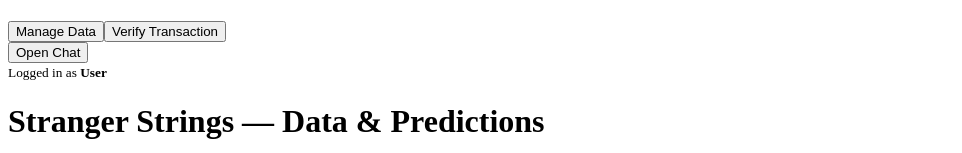
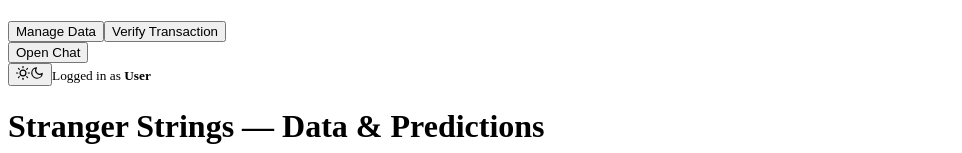
Before and after one commit to deniscovei/stranger_strings, a React (Vite) app in the folder frontend/: page / in a window 1280 px wide. Shown: the part 1429-1582 px from the top of the page, without its empty margins (0-962 px from the left). Built offline with nearby package versions, Linux system fonts and the light colour scheme; no server answers; the HTML template or start-up script is replaced by a standard one.

Commit message:
Improve dark mode button and add animation

```diff
--- a/frontend/src/components/ChatPage.jsx
+++ b/frontend/src/components/ChatPage.jsx
@@ -2,7 +2,6 @@ import React, { useState, useRef, useEffect } from 'react'
 import ReactMarkdown from 'react-markdown'
 import remarkGfm from 'remark-gfm'
 import { sendChatMessage } from '../api'
-import DarkModeToggle from '../components/DarkModeToggle'
 
 export default function ChatPage() {
   const [messages, setMessages] = useState([
@@ -115,12 +114,7 @@ export default function ChatPage() {
   }
 
   return (
-
     <div className="chat-page">
-      <div className="top-right-controls">
-        <DarkModeToggle />
-      </div>
-
       <div className="chat-page-header">
         <div>
           <h2>ClaudIA</h2>
--- a/frontend/src/components/DarkModeToggle.jsx
+++ b/frontend/src/components/DarkModeToggle.jsx
@@ -39,16 +39,50 @@ export default function DarkModeToggle() {
     return () => mq.removeEventListener?.('change', handler)
   }, [])
 
-  const toggle = () => setTheme(prev => (prev === 'dark' ? 'light' : 'dark'))
+  const toggle = async () => {
+    const newTheme = theme === 'dark' ? 'light' : 'dark'
+
+    // Check if View Transitions API is supported
+    if (!document.startViewTransition) {
+      // Fallback: just change theme
+      setTheme(newTheme)
+      return
+    }
+
+    // Use View Transitions API for smooth animation
+    await document.startViewTransition(() => {
+      setTheme(newTheme)
+    }).ready
+  }
 
   return (
     <button
-      className="dark-toggle-btn"
+      className="theme-toggle-slider"
       aria-label="Toggle dark mode"
       title={theme === 'dark' ? 'Switch to light mode' : 'Switch to dark mode'}
       onClick={toggle}
+      role="switch"
+      aria-checked={theme === 'dark'}
     >
-      {theme === 'dark' ? '🌙' : '☀️'}
+      <div className="theme-toggle-track">
+        <div className="theme-toggle-icons">
+          <svg className="theme-icon sun-icon" width="14" height="14" viewBox="0 0 24 24" fill="none" stroke="currentColor" strokeWidth="2" strokeLinecap="round" strokeLinejoin="round">
+            <circle cx="12" cy="12" r="5"/>
+            <line x1="12" y1="1" x2="12" y2="3"/>
+            <line x1="12" y1="21" x2="12" y2="23"/>
+            <line x1="4.22" y1="4.22" x2="5.64" y2="5.64"/>
+            <line x1="18.36" y1="18.36" x2="19.78" y2="19.78"/>
+            <line x1="1" y1="12" x2="3" y2="12"/>
+            <line x1="21" y1="12" x2="23" y2="12"/>
+            <line x1="4.22" y1="19.78" x2="5.64" y2="18.36"/>
+            <line x1="18.36" y1="5.64" x2="19.78" y2="4.22"/>
+          </svg>
+          <svg className="theme-icon moon-icon" width="14" height="14" viewBox="0 0 24 24" fill="none" stroke="currentColor" strokeWidth="2" strokeLinecap="round" strokeLinejoin="round">
+            <path d="M21 12.79A9 9 0 1 1 11.21 3 7 7 0 0 0 21 12.79z"/>
+          </svg>
+        </div>
+        <div className={`theme-toggle-thumb ${theme === 'dark' ? 'dark' : 'light'}`}></div>
+      </div>
     </button>
   )
 }
--- a/frontend/src/components/ManageData.jsx
+++ b/frontend/src/components/ManageData.jsx
@@ -1,6 +1,5 @@
 import React, { useState, useEffect, useRef } from 'react'
 import { fetchTransactions, uploadDataFile } from '../api'
-import DarkModeToggle from '../components/DarkModeToggle'
 
 
 export default function ManageData() {
@@ -186,12 +185,6 @@ export default function ManageData() {
 
   return (
     <div className="manage-data-container">
-      {/* Toggle + logo area */}
-    <div className="top-right-controls">
-      {/* Dacă ai deja logo-ul cu clasa .top-right-logo, îl poți lăsa cum e.
-          Acest container poziționează doar butonul lângă logo. */}
-      <DarkModeToggle />
-    </div>
       <h2>My Data</h2>
 
       <div className="data-controls">
--- a/frontend/src/components/RightMenu.jsx
+++ b/frontend/src/components/RightMenu.jsx
@@ -1,4 +1,5 @@
 import React from 'react'
+import DarkModeToggle from './DarkModeToggle'
 
 export default function RightMenu({ onToggle, onOpenChat, onNavigate, isOpen = true }) {
   return (
@@ -22,6 +23,7 @@ export default function RightMenu({ onToggle, onOpenChat, onNavigate, isOpen = t
       </nav>
 
       <footer className="menu-footer">
+        <DarkModeToggle />
         <small>Logged in as <strong>User</strong></small>
       </footer>
     </div>
--- a/frontend/src/components/VerifyTransaction.jsx
+++ b/frontend/src/components/VerifyTransaction.jsx
@@ -1,6 +1,5 @@
 import React, { useState } from 'react'
 import { verifyTransaction } from '../api'
-import DarkModeToggle from '../components/DarkModeToggle'
 
 
 export default function VerifyTransaction({ onNavigate }) {
@@ -394,18 +393,6 @@ export default function VerifyTransaction({ onNavigate }) {
 
   return (
     <section className="verify-transaction">
-
-  <>
-    <div className="top-right-controls">
-      <DarkModeToggle />
-    </div>
-
-    <section className="verify-transaction">
-      {/* restul conținutului existent */}
-    </section>
-  </>
-
-
       <h2>Verify a Transaction</h2>
       <p>Enter transaction details below to verify if it's potentially fraudulent.</p>
 
--- a/frontend/src/styles.css
+++ b/frontend/src/styles.css
@@ -21,7 +21,8 @@ th, td { text-align: left; padding: 8px; border-bottom: 1px solid #e6eef8 }
 .left-menu .menu-items { display: flex; flex-direction: column; gap: 8px; margin-top: 12px; opacity: 1; transition: opacity 0.4s ease-in-out }
 .left-menu .menu-item { padding: 8px 10px; border-radius: 6px; border: 1px solid #e6eef8; background: #f8fafc; text-align: left; cursor: pointer; white-space: nowrap }
 .left-menu .chat-btn { padding: 10px; border-radius: 6px; background: #4f46e5; color: white; border: none; cursor: pointer; white-space: nowrap }
-.left-menu .menu-footer { margin-top: auto; font-size: 12px; color: #6b7280; opacity: 1; transition: opacity 0.4s ease-in-out }
+.left-menu .menu-footer { margin-top: auto; font-size: 12px; color: #6b7280; opacity: 1; transition: opacity 0.4s ease-in-out; display: flex; flex-direction: column; gap: 10px; align-items: center }
+.left-menu .menu-footer .theme-toggle-slider { margin-bottom: 8px }
 
 /* When closed, fade out content but keep same internal structure */
 .left-menu-col.closed .left-menu { padding: 16px 12px }
@@ -1224,29 +1225,113 @@ th, td { text-align: left; padding: 8px; border-bottom: 1px solid #e6eef8 }
 }
 .top-right-controls { top: 31px; }
 
-/* Toggle button style (același look & feel ca restul UI) */
-.dark-toggle-btn {
-  padding: 8px 12px;
-  background: #4f46e5;
+/* Theme Toggle Slider */
+.theme-toggle-slider {
+  background: transparent;
+  border: none;
+  padding: 0;
+  cursor: pointer;
+  display: flex;
+  align-items: center;
+  width: 90px;
+  margin: 0 auto;
+}
+
+.theme-toggle-track {
+  position: relative;
+  width: 100%;
+  height: 24px;
+  background: linear-gradient(to right, #fbbf24, #f59e0b, #8b5cf6, #6366f1, #312e81);
+  border-radius: 12px;
+  display: flex;
+  align-items: center;
+  transition: all 0.3s ease;
+  box-shadow: inset 0 2px 4px rgba(0, 0, 0, 0.15);
+  overflow: hidden;
+}
+
+.theme-toggle-icons {
+  position: absolute;
+  width: 100%;
+  height: 100%;
+  display: flex;
+  justify-content: space-between;
+  align-items: center;
+  padding: 0 6px;
+  pointer-events: none;
+  box-sizing: border-box;
+}
+
+.theme-icon {
   color: white;
-  border: none;
-  border-radius: 8px;
-  font-size: 16px;
-  font-weight: 600;
-  cursor: pointer;
-  transition: background-color 0.2s, transform 0.1s, box-shadow 0.2s;
-  line-height: 1;
-}
-
-.dark-toggle-btn:hover {
-  background: #4338ca;
-  transform: translateY(-1px);
-  box-shadow: 0 4px 10px rgba(79, 70, 229, 0.25);
-}
-
-.dark-toggle-btn:active {
-  transform: translateY(0);
-  box-shadow: none;
+  opacity: 0.7;
+  transition: opacity 0.3s ease;
+  filter: drop-shadow(0 1px 2px rgba(0, 0, 0, 0.3));
+  flex-shrink: 0;
+}
+
+.theme-toggle-thumb {
+  position: absolute;
+  left: 2px;
+  width: 20px;
+  height: 20px;
+  background: white;
+  border-radius: 50%;
+  transition: left 0.3s cubic-bezier(0.4, 0, 0.2, 1);
+  box-shadow: 0 2px 4px rgba(0, 0, 0, 0.3);
+  z-index: 1;
+}
+
+.theme-toggle-thumb.light {
+  left: 2px;
+}
+
+.theme-toggle-thumb.dark {
+  left: calc(100% - 22px);
+}
+
+.theme-toggle-slider:hover .theme-toggle-track {
+  box-shadow: inset 0 2px 4px rgba(0, 0, 0, 0.2), 0 0 0 2px rgba(79, 70, 229, 0.3);
+}
+
+.theme-toggle-slider:active .theme-toggle-thumb {
+  box-shadow: 0 2px 8px rgba(0, 0, 0, 0.4);
+  width: 22px;
+  height: 22px;
+  left: calc(var(--thumb-position) - 1px);
+}
+
+.theme-toggle-slider:active .theme-toggle-thumb.light {
+  left: 1px;
+}
+
+.theme-toggle-slider:active .theme-toggle-thumb.dark {
+  left: calc(100% - 23px);
+}
+
+/* View Transitions API - Circle reveal from bottom-left */
+::view-transition-old(root),
+::view-transition-new(root) {
+  animation-duration: 0.6s;
+  animation-timing-function: cubic-bezier(0.4, 0, 0.2, 1);
+}
+
+::view-transition-old(root) {
+  z-index: 1;
+}
+
+::view-transition-new(root) {
+  z-index: 2;
+  animation-name: reveal-circle;
+}
+
+@keyframes reveal-circle {
+  from {
+    clip-path: circle(0% at 0% 100%);
+  }
+  to {
+    clip-path: circle(150% at 0% 100%);
+  }
 }
 
 /* Dacă vrei ca butonul să dispară pe ecrane foarte mici, poți ascunde sau repoziționa */
@@ -1352,7 +1437,6 @@ th, td { text-align: left; padding: 8px; border-bottom: 1px solid #e6eef8 }
 
 /* buttons (upload/remove/toggle reuse culorile brand) */
 .dark .upload-data-btn,
-.dark .dark-toggle-btn,
 .dark .clear-chat-btn,
 .dark .chat-send-btn {
   /* păstrează culorile brand pentru consistență */
@@ -1360,11 +1444,17 @@ th, td { text-align: left; padding: 8px; border-bottom: 1px solid #e6eef8 }
   color: #fff;
 }
 .dark .upload-data-btn:hover,
-.dark .dark-toggle-btn:hover,
 .dark .clear-chat-btn:hover,
 .dark .chat-send-btn:hover {
   background: #4338ca;
 }
+
+/* Dark mode theme toggle slider */
+.dark .theme-toggle-track {
+  background: linear-gradient(to right, #f59e0b, #d97706, #7c3aed, #5b21b6, #1e1b4b);
+  box-shadow: inset 0 2px 4px rgba(0, 0, 0, 0.3);
+}
+
 /* ==== Dark Mode overrides for Chat page ==== */
 .dark .chat-page {
   background: #0b1220;
```
